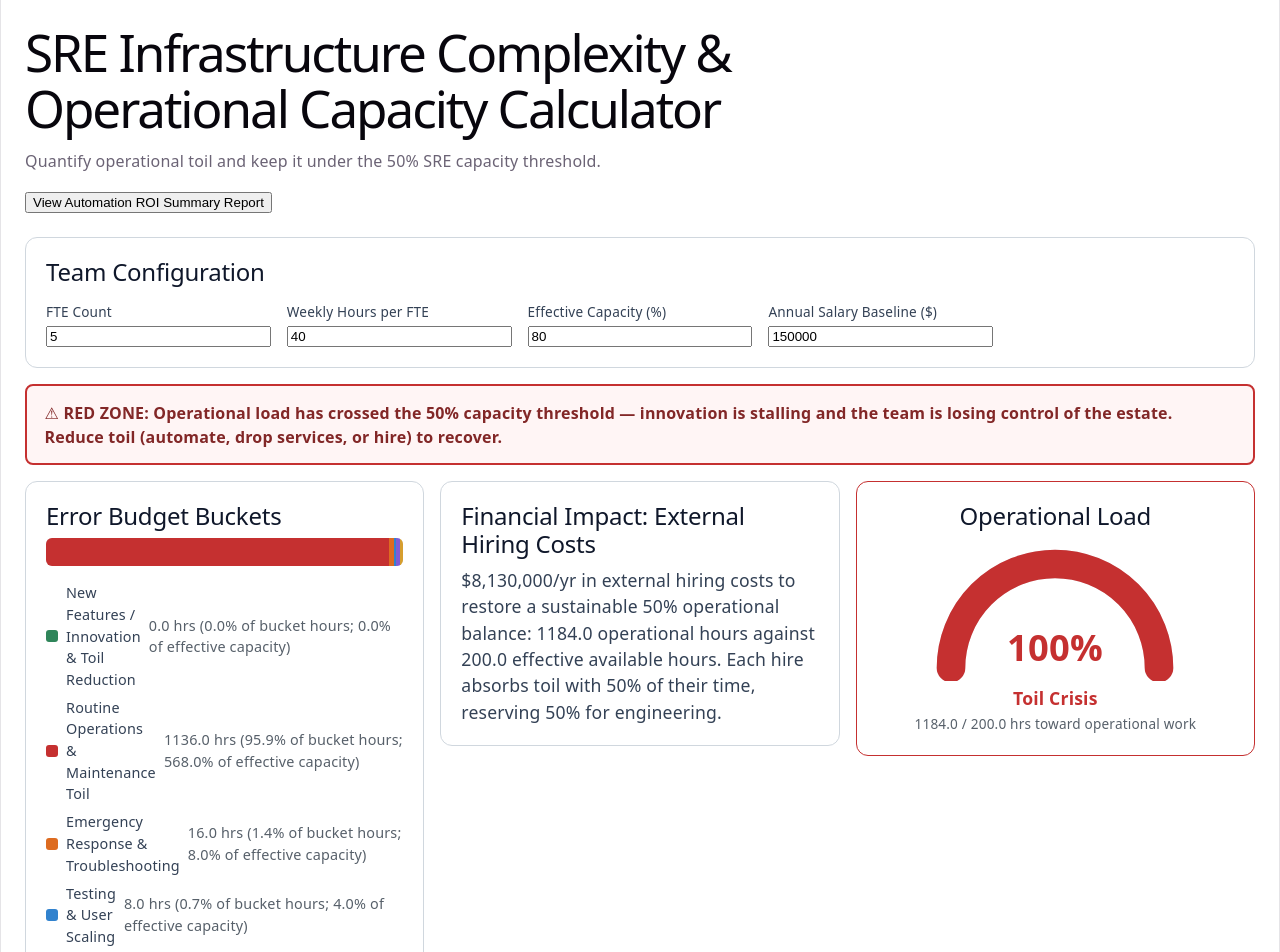
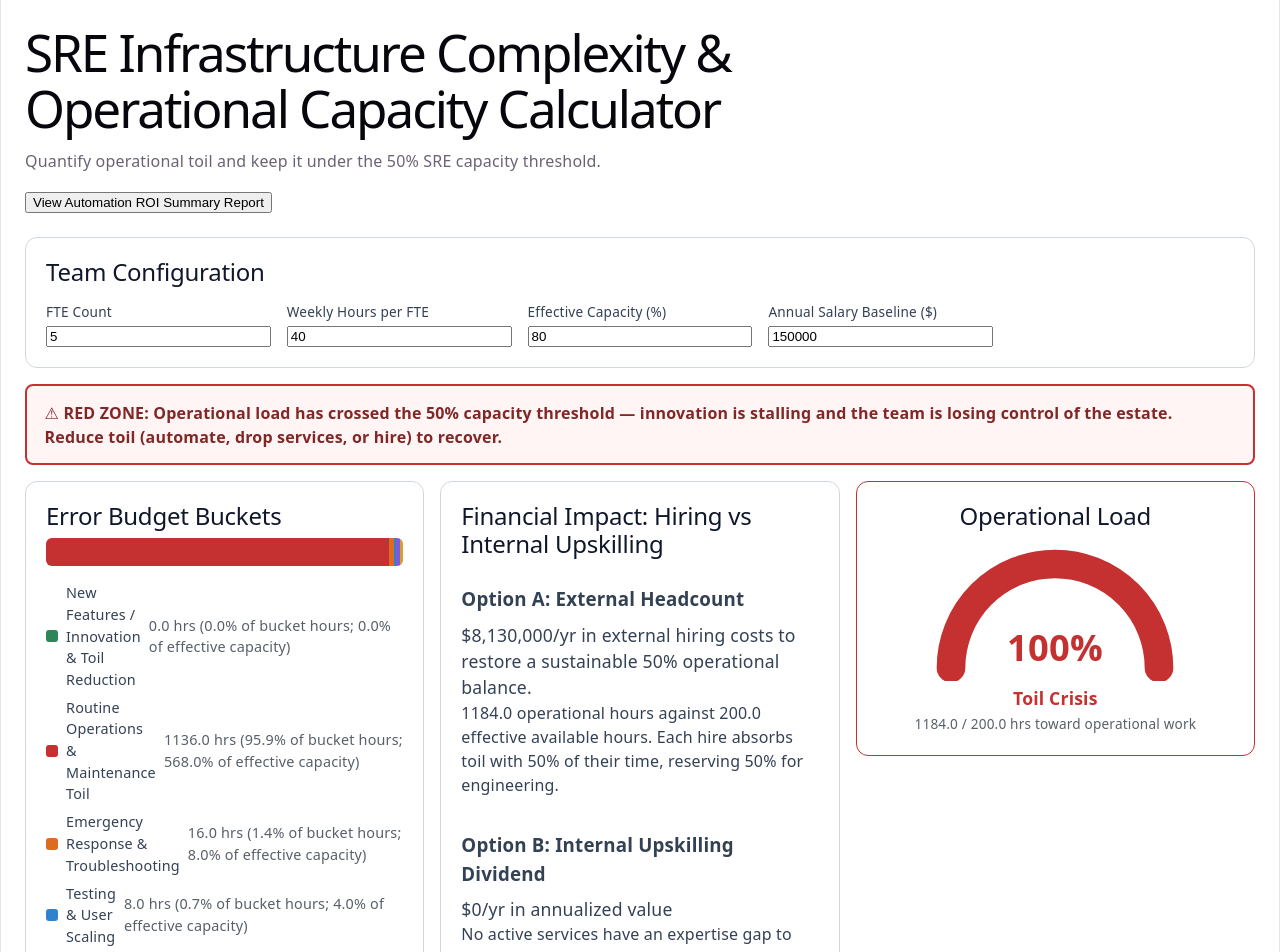
Before and after one commit to pheeling/SREOpsDashboard, a React (Vite) app: page / in a window 1280 px wide. Shown: the top 952 px of the page. Built offline with nearby package versions, Linux system fonts and the light colour scheme.

Commit message:
Add internal upskilling dividend comparison
Co-authored-by: pheeling <33524582+pheeling@users.noreply.github.com>

```diff
--- a/src/App.css
+++ b/src/App.css
@@ -127,8 +127,23 @@
 }
 
 /* --- Hiring Cost Widget --- */
+.hiring-cost-widget__comparison {
+  display: grid;
+  grid-template-columns: repeat(auto-fit, minmax(min(100%, 240px), 1fr));
+  gap: 1rem;
+}
+
+.hiring-cost-widget__comparison h3 {
+  margin-bottom: 0.5rem;
+}
+
 .hiring-cost-widget__amount {
   font-size: 1.1rem;
+}
+
+.hiring-cost-widget__services {
+  margin: 0;
+  padding-left: 1.25rem;
 }
 
 /* --- Capacity Buckets Chart --- */
--- a/src/components/HiringCostWidget.tsx
+++ b/src/components/HiringCostWidget.tsx
@@ -1,5 +1,5 @@
 import { useDashboard } from "../state/DashboardContext";
-import { computeCapacityReport } from "../engine/calculations";
+import { calculateUpskillingDividend, computeCapacityReport } from "../engine/calculations";
 
 const currencyFormatter = new Intl.NumberFormat("en-US", {
   style: "currency",
@@ -10,21 +10,48 @@ const currencyFormatter = new Intl.NumberFormat("en-US", {
 export function HiringCostWidget() {
   const { state } = useDashboard();
   const report = computeCapacityReport(state);
+  const dividend = calculateUpskillingDividend(state.services, state.globalConfig);
 
   return (
-    <section className="dashboard-card hiring-cost-widget" aria-label="Financial Impact: External Hiring Costs" data-testid="hiring-cost-widget">
-      <h2>Financial Impact: External Hiring Costs</h2>
-      {report.hiringCost > 0 ? (
-        <p className="hiring-cost-widget__amount" data-testid="hiring-cost-amount">
-          {currencyFormatter.format(report.hiringCost)}/yr in external hiring costs to restore a sustainable 50% operational balance:{" "}
-          {report.operationalLoadHours.toFixed(1)} operational hours against {report.effectiveAvailableHours.toFixed(1)}{" "}
-          effective available hours. Each hire absorbs toil with 50% of their time, reserving 50% for engineering.
-        </p>
-      ) : (
-        <p className="hiring-cost-widget__amount" data-testid="hiring-cost-amount">
-          No external hiring required — operational load is within the 50% limit.
-        </p>
-      )}
+    <section className="dashboard-card hiring-cost-widget" aria-label="Financial Impact: Hiring vs Internal Upskilling" data-testid="hiring-cost-widget">
+      <h2>Financial Impact: Hiring vs Internal Upskilling</h2>
+      <div className="hiring-cost-widget__comparison">
+        <div>
+          <h3>Option A: External Headcount</h3>
+          <p className="hiring-cost-widget__amount" data-testid="hiring-cost-amount">
+            {report.hiringCost > 0
+              ? `${currencyFormatter.format(report.hiringCost)}/yr in external hiring costs to restore a sustainable 50% operational balance.`
+              : "No external hiring required — operational load is within the 50% limit."}
+          </p>
+          <p>
+            {report.operationalLoadHours.toFixed(1)} operational hours against {report.effectiveAvailableHours.toFixed(1)} effective
+            available hours. Each hire absorbs toil with 50% of their time, reserving 50% for engineering.
+          </p>
+        </div>
+        <div>
+          <h3>Option B: Internal Upskilling Dividend</h3>
+          <p className="hiring-cost-widget__amount" data-testid="upskilling-dividend-amount">
+            {currencyFormatter.format(dividend.annualizedValue)}/yr in annualized value
+          </p>
+          {dividend.affectedServices.length > 0 ? (
+            <>
+              <p>
+                Investing in structured onboarding drills (e.g., Wheel of Misfortune) across these {dividend.affectedServices.length}{" "}
+                {dividend.affectedServices.length === 1 ? "service" : "services"} recovers{" "}
+                <span data-testid="upskilling-hours">{dividend.hoursRecoveredPerWeek.toFixed(1)}</span> hrs/wk internally, saving{" "}
+                {currencyFormatter.format(dividend.annualizedValue)}/yr without hiring.
+              </p>
+              <ul className="hiring-cost-widget__services" aria-label="Services with expertise gaps">
+                {dividend.affectedServices.map((serviceName, index) => (
+                  <li key={`${serviceName}-${index}`}>{serviceName}</li>
+                ))}
+              </ul>
+            </>
+          ) : (
+            <p>No active services have an expertise gap to address.</p>
+          )}
+        </div>
+      </div>
     </section>
   );
 }
--- a/src/engine/calculations.ts
+++ b/src/engine/calculations.ts
@@ -156,6 +156,38 @@ export function getHiringCost(
   return (toilDeficit / (RED_ZONE_THRESHOLD * weeklyHours)) * annualSalary;
 }
 
+export interface UpskillingDividend {
+  hoursRecoveredPerWeek: number;
+  annualizedValue: number;
+  affectedServices: string[];
+}
+
+/** Estimates the weekly effort penalty and annual value recovered by closing expertise gaps. */
+export function calculateUpskillingDividend(services: Service[], globalConfig: GlobalConfig): UpskillingDividend {
+  let hoursRecoveredPerWeek = 0;
+  const affectedServices: string[] = [];
+
+  for (const service of services) {
+    if (!service.isActive || service.hasExpertise) continue;
+
+    const requiredHours = getRequiredHours(service);
+    const recoveredHours = Math.max(
+      0,
+      finiteNumber(requiredHours - requiredHours / EXPERTISE_EFFORT_MULTIPLIER),
+    );
+    if (recoveredHours > 0) {
+      hoursRecoveredPerWeek += recoveredHours;
+      affectedServices.push(service.name);
+    }
+  }
+
+  const weeklyHours = finiteNumber(globalConfig.weeklyHours);
+  const annualizedValue =
+    weeklyHours > 0 ? (hoursRecoveredPerWeek / weeklyHours) * finiteNumber(globalConfig.annualSalary) : 0;
+
+  return { hoursRecoveredPerWeek, annualizedValue, affectedServices };
+}
+
 /**
  * Measures operational load against effective capacity. No operational work
  * yields zero; nonzero work with no effective capacity is treated as saturated.
```
Also changed, not shown: 2 other files (tests, documents, lock files or other folders).
